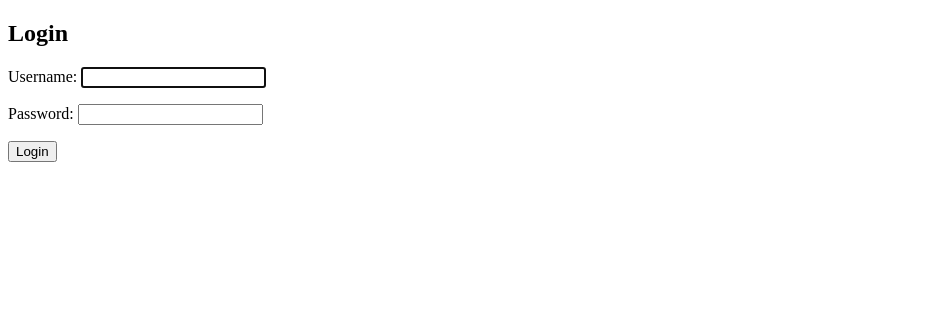
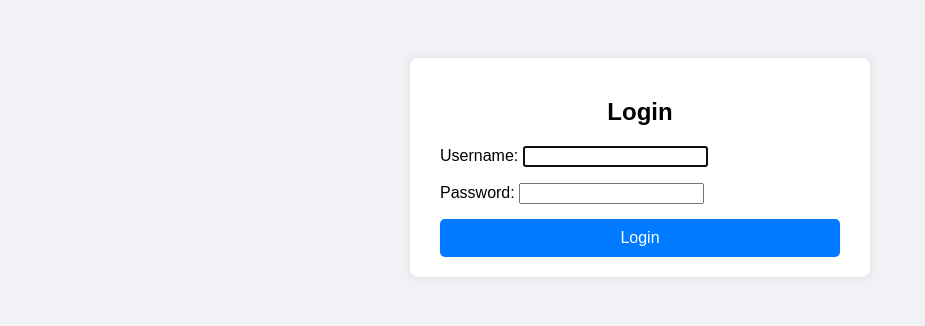
Before and after one commit to manu-7/API_assignment-, a Django app: page /accounts/login/ in a window 1280 px wide. Shown: the top 326 px of the page, without its empty margins (0-925 px from the left). Run offline with Django 5.2, Linux system fonts and the light colour scheme.

Commit message:
Updated code with latest changes

```diff
--- a/myproject/urls.py
+++ b/myproject/urls.py
@@ -17,14 +17,14 @@ Including another URLconf
 from django.contrib import admin
 from django.urls import path, include
 from django.contrib.auth import views as auth_views
+from api.views import profile_view
 
 urlpatterns = [
     path('admin/', admin.site.urls),
 
-    # Include your API app URLs under the /api/ path
+
     path('api/', include('api.urls')),
 
-    # Django built-in auth views for login/logout
     path('accounts/login/', auth_views.LoginView.as_view(), name='login'),
-    path('accounts/logout/', auth_views.LogoutView.as_view(next_page='/accounts/login/'), name='logout'),
+    path('accounts/profile/', profile_view, name='profile'),
 ]
--- a/templates/registration/login.html
+++ b/templates/registration/login.html
@@ -1,13 +1,56 @@
-<!-- templates/registration/login.html -->
 <!DOCTYPE html>
 <html>
-<head><title>Login</title></head>
+<head>
+  <title>Login</title>
+  <style>
+    body {
+      font-family: Arial, sans-serif;
+      background-color: #f0f2f5;
+      padding: 50px;
+    }
+
+    .login-box {
+      max-width: 400px;
+      margin: auto;
+      background: #fff;
+      padding: 20px 30px;
+      border-radius: 8px;
+      box-shadow: 0 0 10px rgba(0,0,0,0.1);
+    }
+
+    h2 {
+      text-align: center;
+      margin-bottom: 20px;
+    }
+
+    button {
+      width: 100%;
+      padding: 10px;
+      background-color: #007bff;
+      border: none;
+      color: white;
+      font-size: 16px;
+      border-radius: 5px;
+      cursor: pointer;
+    }
+
+    button:hover {
+      background-color: #0056b3;
+    }
+
+    form p {
+      margin-bottom: 15px;
+    }
+  </style>
+</head>
 <body>
+  <div class="login-box">
     <h2>Login</h2>
     <form method="post">
       {% csrf_token %}
       {{ form.as_p }}
       <button type="submit">Login</button>
     </form>
+  </div>
 </body>
 </html>
```
Also changed, not shown: api/views.py (+8 -2 lines), db.sqlite3. Lines whose indentation alone changed are shown as unchanged.
